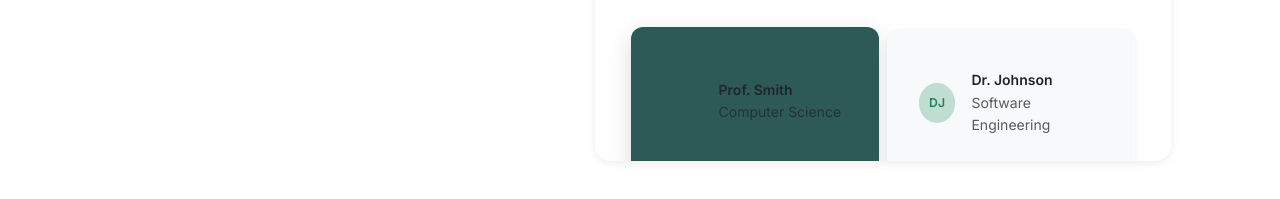
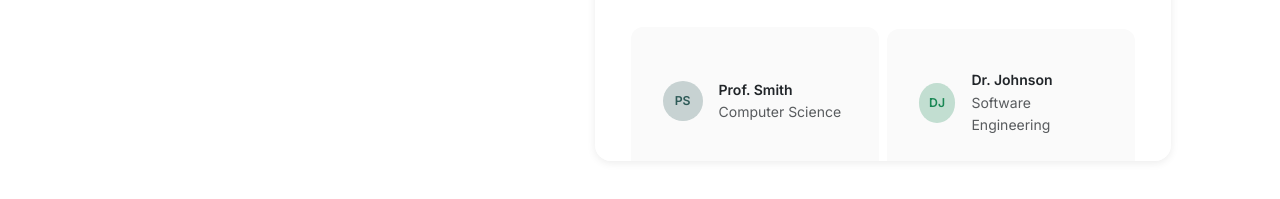
Before and after one commit to ChiyuiWong/learning_activties, a website: page frontend/login.html in a window 1280 px wide. In both pictures the pointer is over the element 754 px from the left and 673 px from the top of the page. Shown: the part 569-768 px from the top of the page. Drawn offline with nearby package versions, Linux system fonts and the light colour scheme.

Commit message:
Change front end for Login page

```diff
--- a/frontend/static/css/login.css
+++ b/frontend/static/css/login.css
@@ -365,16 +365,25 @@ body {
 }
 
 /* Demo user cards */
-.demo-user-card {
+
+.demo-user-card,
+.demo-user-card:hover,
+.demo-user-card:active,
+.demo-user-card.active,
+.demo-user-card.selected {
+    background-color: #fafafa !important;
+    border-color: #dee2e6 !important;
+    color: inherit !important;
+    box-shadow: none !important;
     cursor: pointer;
     transition: all 0.3s ease;
     border-radius: 0.75rem !important;
 }
-
-.demo-user-card:hover {
+.demo-user-card:hover,
+.demo-user-card:active,
+.demo-user-card.active,
+.demo-user-card.selected {
     transform: translateY(-2px);
-    box-shadow: 0 8px 25px rgba(0, 0, 0, 0.15) !important;
-    border-color: var(--bs-primary) !important;
 }
 
 .demo-user-card .avatar {
```
